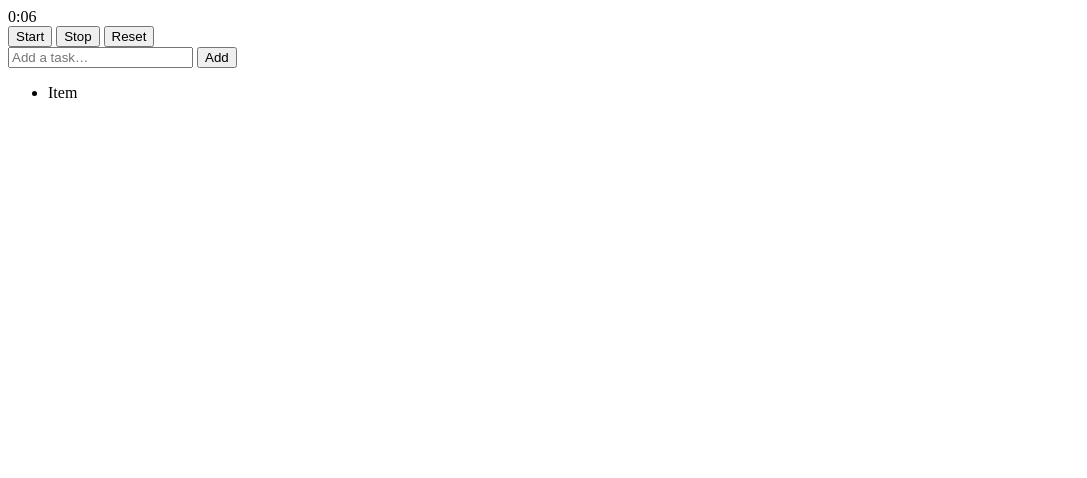
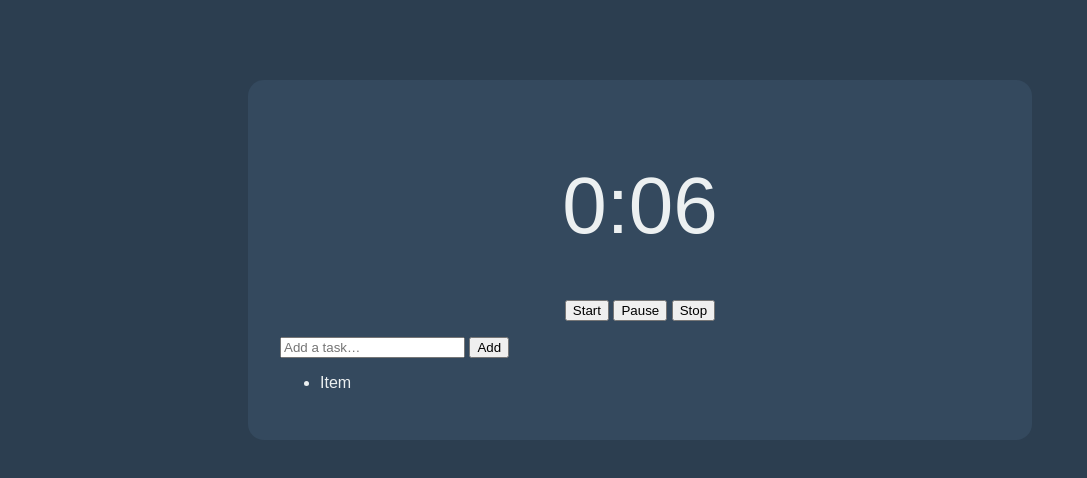
Before and after one commit to fraile-tok/Pomo-Light, a plain HTML site: page index.html in a window 1280 px wide. Shown: the whole page, without its empty margins (0-1087 px from the left). Drawn offline with Linux system fonts and the light colour scheme.

Commit message:
Changing Styling

```diff
--- a/index.html
+++ b/index.html
@@ -10,12 +10,12 @@
     </head>
     <body>
         <div id="app">
-            <div id="timer-container" class="">
-                <div id="time">25:00</div>
+            <div id="timer-container">
+                <span id="time">25:00</span>
                 <div id="buttons">
                     <button id="start">Start</button>
-                    <button id="pause">Stop</button>
-                    <button id="stop">Reset</button>
+                    <button id="pause">Pause</button>
+                    <button id="stop">Stop</button>
                 </div>
             </div>
 
--- a/main.css
+++ b/main.css
@@ -1,15 +1,74 @@
+:root {
+    --dark: #2c3e50;
+    --dark-2: #34495e;
+    --light: #ecf0f1;
+    --text-dark: var(--dark);
+    --text-light: var(--light);
+    --red: #c0392b;
+    --red2: #e74c3c;
+    --green: #16a085;
+    --green2: #1abc9c;
+    --blue: #2980b9;
+    --blue2: #3498db;
+}
+
+/* General */
+body {
+    background-color: var(--dark);
+    color: var(--text-light);
+    font-family: sans-serif;
+    font-size: 16px;
+    margin: 0;
+}
+
+#app {
+    margin: 5em auto;
+    max-width: 720px;
+    padding: 2rem;
+    background-color: var(--dark-2);
+    border-radius: 1rem;
+}
+
+#timer-container {
+    color: var(--text-light);
+    border-radius: 1rem;
+    padding: 1rem;
+    align-content: center;
+    text-align: center;
+}
+
+#time {
+    display: block;
+    margin: 0 auto;
+    max-width: 50%;
+    padding: 2rem;
+    margin-bottom: 1rem;
+    font-size: 5em;
+    border-radius: 1rem;
+}
+
+
+/* Timer States */
 .work-mode {
-    color: red;
+    background-color: var(--red) !important;
+}
+
+.work-mode #time {
+    background-color: var(--red2) !important;
 }
 
 .short-mode {
-    color: orange;
+    background-color: var(--green) !important;
+}
+
+.short-mode #time {
+    background-color: var(--green2) !important;
 }
 
 .long-mode {
-    color: green;
+    background-color: var(--blue) !important;
 }
 
-.off-mode {
-    color: gray;
+.long-mode #time {
+    background-color: var(--blue2) !important;
 }
--- a/main.js
+++ b/main.js
@@ -1,6 +1,7 @@
 // DOM Elements
 const appContainer = document.getElementById('app');
-const timeContainer = document.getElementById('time');
+const timeContainer = document.getElementById('timer-container');
+const timer = document.getElementById('time');
 const startButton = document.getElementById('start');
 const pauseButton = document.getElementById('pause');
 const stopButton = document.getElementById('stop');
@@ -12,7 +13,7 @@ longTime = .1; // minutes
 
 // Timer State
 const state = {
-    mode: 'work', // cycles between work, short, long
+    mode: 'long', // cycles between work, short, long
     lengths: { work: workTime*60, short: shortTime*60, long: longTime*60}, // in seconds
     remaining: workTime*60, // in seconds
     running: false,
@@ -23,7 +24,7 @@ const state = {
 function renderTime() {
     const mins = Math.floor(state.remaining / 60);
     const secs = state.remaining % 60;
-    timeContainer.innerHTML = `${mins}:${secs < 10 ? '0' : ''}${secs}`;
+    timer.innerHTML = `${mins}:${secs < 10 ? '0' : ''}${secs}`;
 }
 
 let intervalId = null;
@@ -43,9 +44,7 @@ function stop() {
     pause();
     state.remaining = state.lengths[state.mode];
     renderTime();
-
     timeContainer.classList.remove('work-mode', 'short-mode', 'long-mode', 'off-mode'); // remove previous mode
-    timeContainer.classList.add(`${state.mode}-mode`); // add new mode
 }
 
 function tick() {
```
